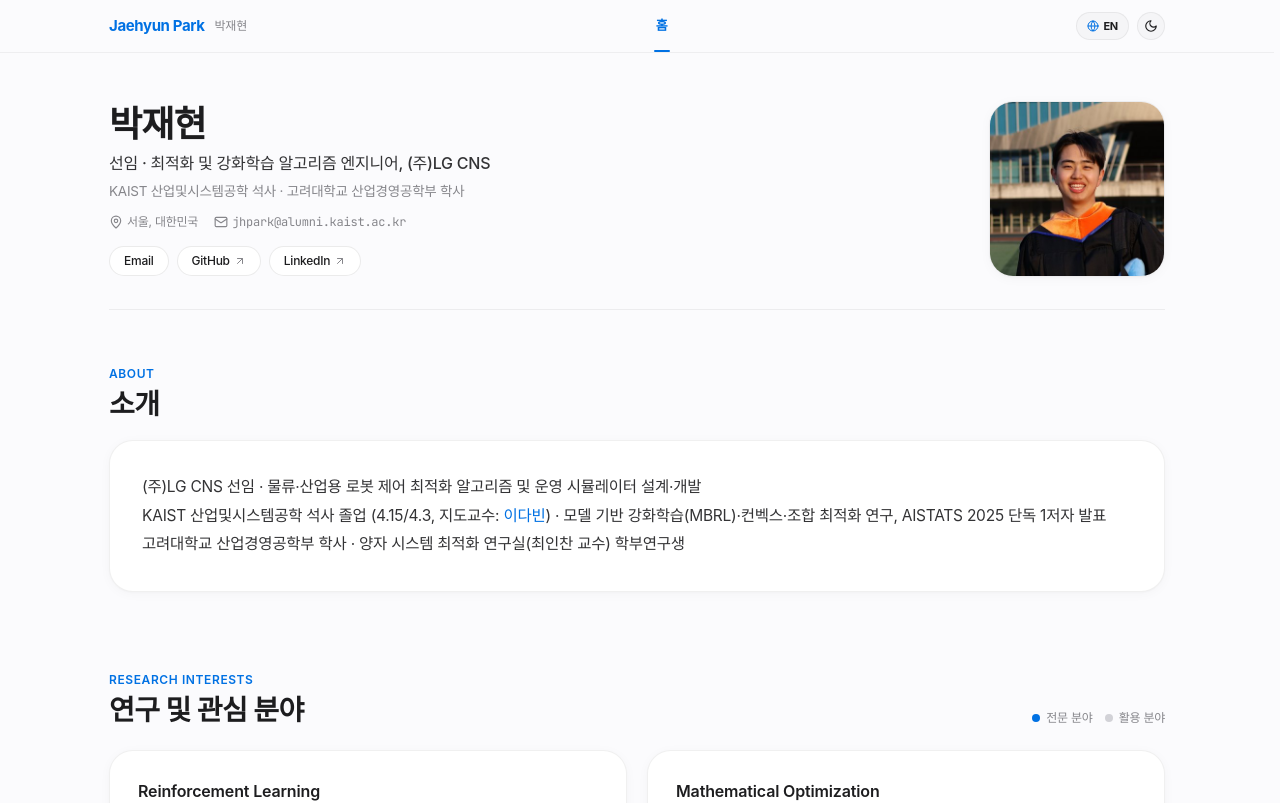
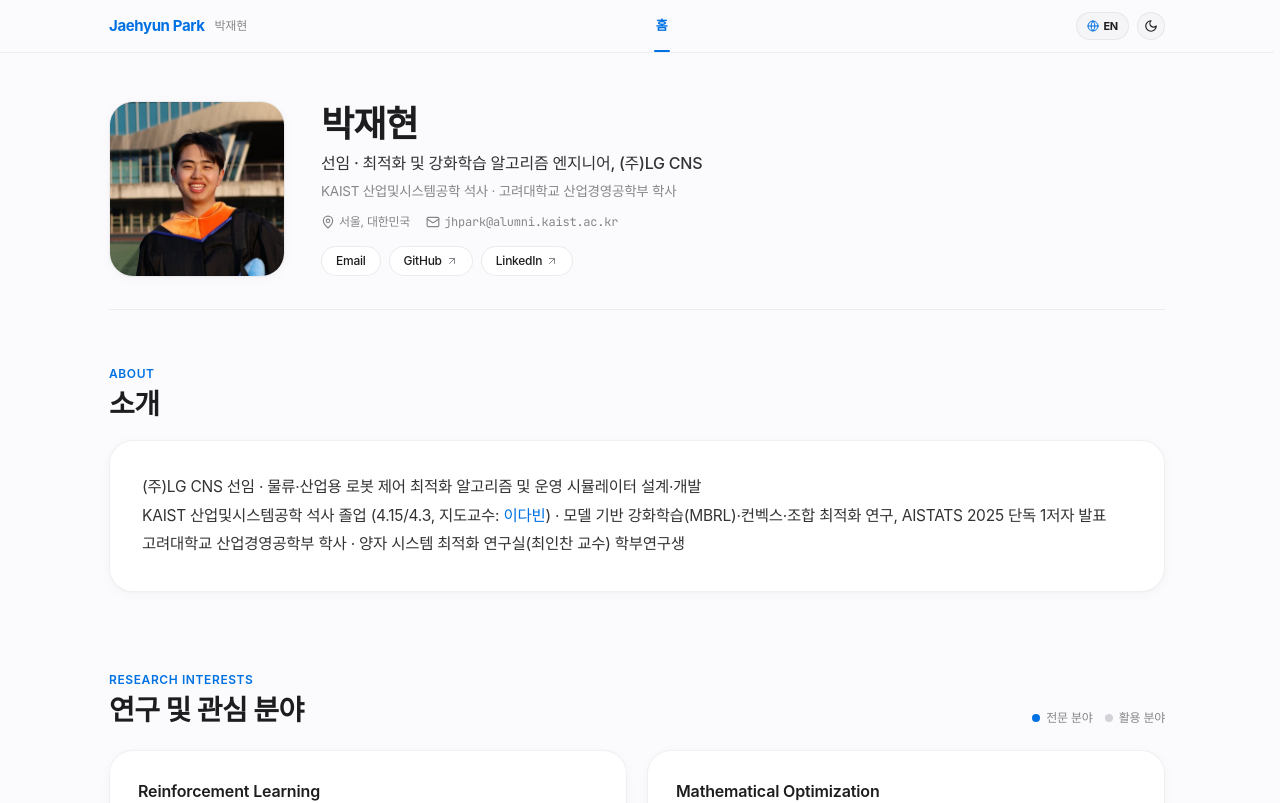
Before and after one commit to sib-jhpark/main, a React (Vite) app: page / in a window 1280 px wide. Shown: the top 803 px of the page. Built offline with nearby package versions, Linux system fonts and the light colour scheme; a web font is replaced by a local one.

Commit message:
style: place photo on left and update GitHub handle to sib-jhpark

```diff
--- a/src/components/HeroBento.tsx
+++ b/src/components/HeroBento.tsx
@@ -8,8 +8,24 @@ export function HeroBento() {
 
   return (
     <div id="about" className="scroll-mt-20 pt-8 sm:pt-12 space-y-12 sm:space-y-14">
-      {/* 1. Top Identity Block (대표소개 — text left, portrait right) */}
-      <section className="flex flex-col-reverse sm:flex-row items-start sm:items-center justify-between gap-6 sm:gap-10 pb-8 border-b border-black/[0.06] dark:border-white/[0.08]">
+      {/* 1. Top Identity Block (대표소개 — portrait left, text right) */}
+      <section className="flex flex-col sm:flex-row items-start sm:items-center gap-6 sm:gap-9 pb-8 border-b border-black/[0.06] dark:border-white/[0.08]">
+        {profileData.photoUrl && (
+          <div
+            onContextMenu={(e) => e.preventDefault()}
+            style={{ WebkitTouchCallout: 'none' }}
+            className="relative w-36 h-36 sm:w-44 sm:h-44 rounded-3xl overflow-hidden border border-black/[0.06] dark:border-white/[0.08] shadow-apple-card shrink-0 select-none"
+          >
+            <img
+              src={profileData.photoUrl}
+              alt={pick(profileData.name)}
+              draggable={false}
+              className="w-full h-full object-cover pointer-events-none select-none"
+            />
+            <div aria-hidden="true" className="absolute inset-0" />
+          </div>
+        )}
+
         <div className="space-y-3 min-w-0">
           <div className="space-y-1">
             <h1 className="text-[30px] sm:text-[36px] font-bold tracking-[-0.025em] text-[#1D1D1F] dark:text-[#F5F5F7] leading-tight">
@@ -67,22 +83,6 @@ export function HeroBento() {
             })}
           </div>
         </div>
-
-        {profileData.photoUrl && (
-          <div
-            onContextMenu={(e) => e.preventDefault()}
-            style={{ WebkitTouchCallout: 'none' }}
-            className="relative w-36 h-36 sm:w-44 sm:h-44 rounded-3xl overflow-hidden border border-black/[0.06] dark:border-white/[0.08] shadow-apple-card shrink-0 select-none"
-          >
-            <img
-              src={profileData.photoUrl}
-              alt={pick(profileData.name)}
-              draggable={false}
-              className="w-full h-full object-cover pointer-events-none select-none"
-            />
-            <div aria-hidden="true" className="absolute inset-0" />
-          </div>
-        )}
       </section>
 
       {/* 2. Separate About Section */}
--- a/src/data/profile.ts
+++ b/src/data/profile.ts
@@ -127,7 +127,7 @@ export const profileData: ProfileData = {
           en: 'Industrial-grade verification: real-time performance & physical constraint checks in sim',
         },
       ],
-      githubUrl: 'https://github.com/sib-proejct/mapf-rl-fe',
+      githubUrl: 'https://github.com/sib-jhpark/mapf-rl-fe',
     },
     {
       id: 'search-only-good-stock',
@@ -175,7 +175,7 @@ export const profileData: ProfileData = {
           en: 'Constructed personal Direct Indexing ETF from value-screened equities',
         },
       ],
-      githubUrl: 'https://github.com/sib-proejct/search-only-good-stock-fe',
+      githubUrl: 'https://github.com/sib-jhpark/search-only-good-stock-fe',
     },
     {
       id: 'humanoid-two-state-mbrl',
@@ -579,20 +579,20 @@ export const profileData: ProfileData = {
       {
         id: 'github',
         label: { ko: 'GitHub', en: 'GitHub' },
-        handle: '@sib-proejct',
-        url: 'https://github.com/sib-proejct',
+        handle: '@sib-jhpark',
+        url: 'https://github.com/sib-jhpark',
       },
       // {
       //   id: 'blog',
       //   label: { ko: 'MAPF-RL Repo', en: 'MAPF-RL Repo' },
       //   handle: 'mapf-rl-fe',
-      //   url: 'https://github.com/sib-proejct/mapf-rl-fe',
+      //   url: 'https://github.com/sib-jhpark/mapf-rl-fe',
       // },
       // {
       //   id: 'resume',
       //   label: { ko: 'SOGS Repo', en: 'SOGS Repo' },
       //   handle: 'search-only-good-stock-fe',
-      //   url: 'https://github.com/sib-proejct/search-only-good-stock-fe',
+      //   url: 'https://github.com/sib-jhpark/search-only-good-stock-fe',
       // },
       {
         id: 'linkedin',
```
